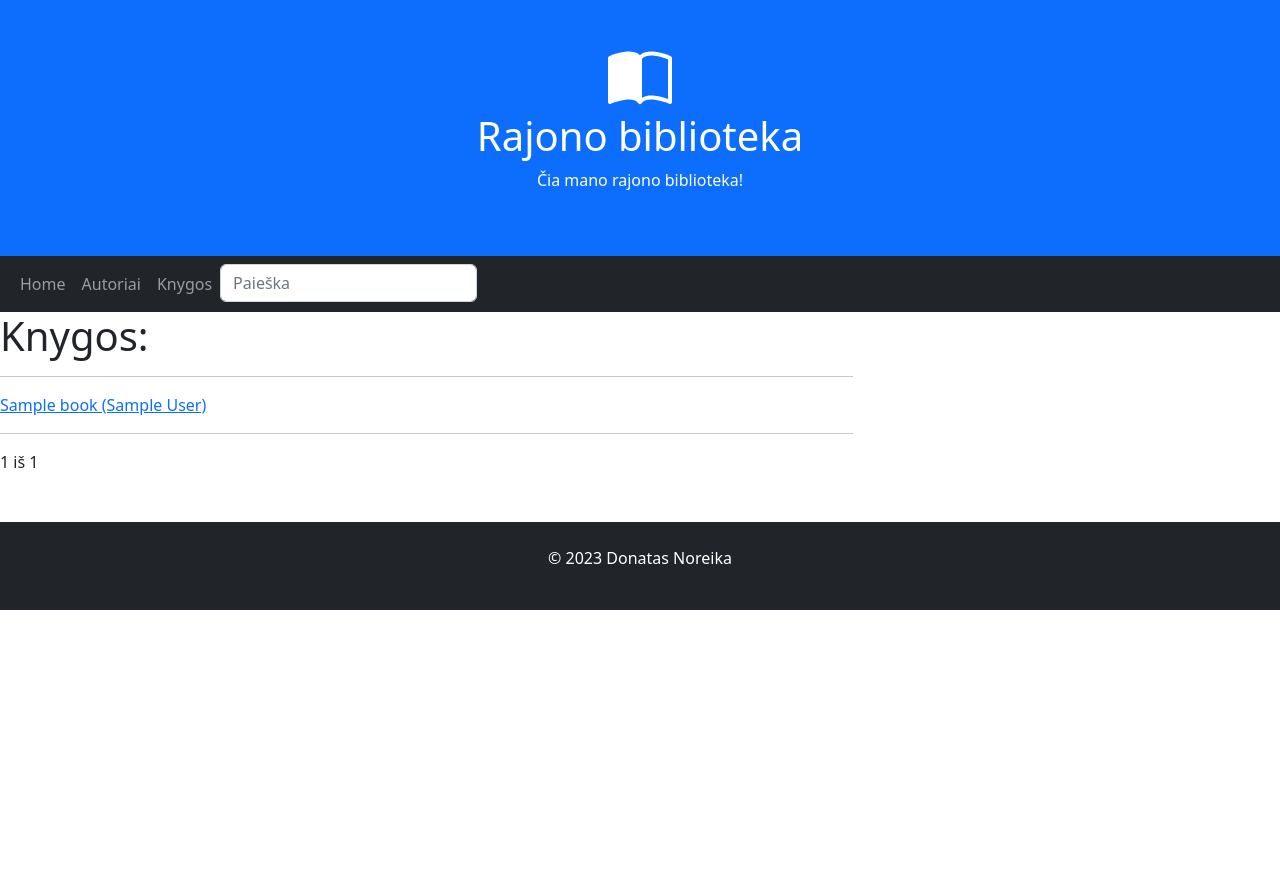
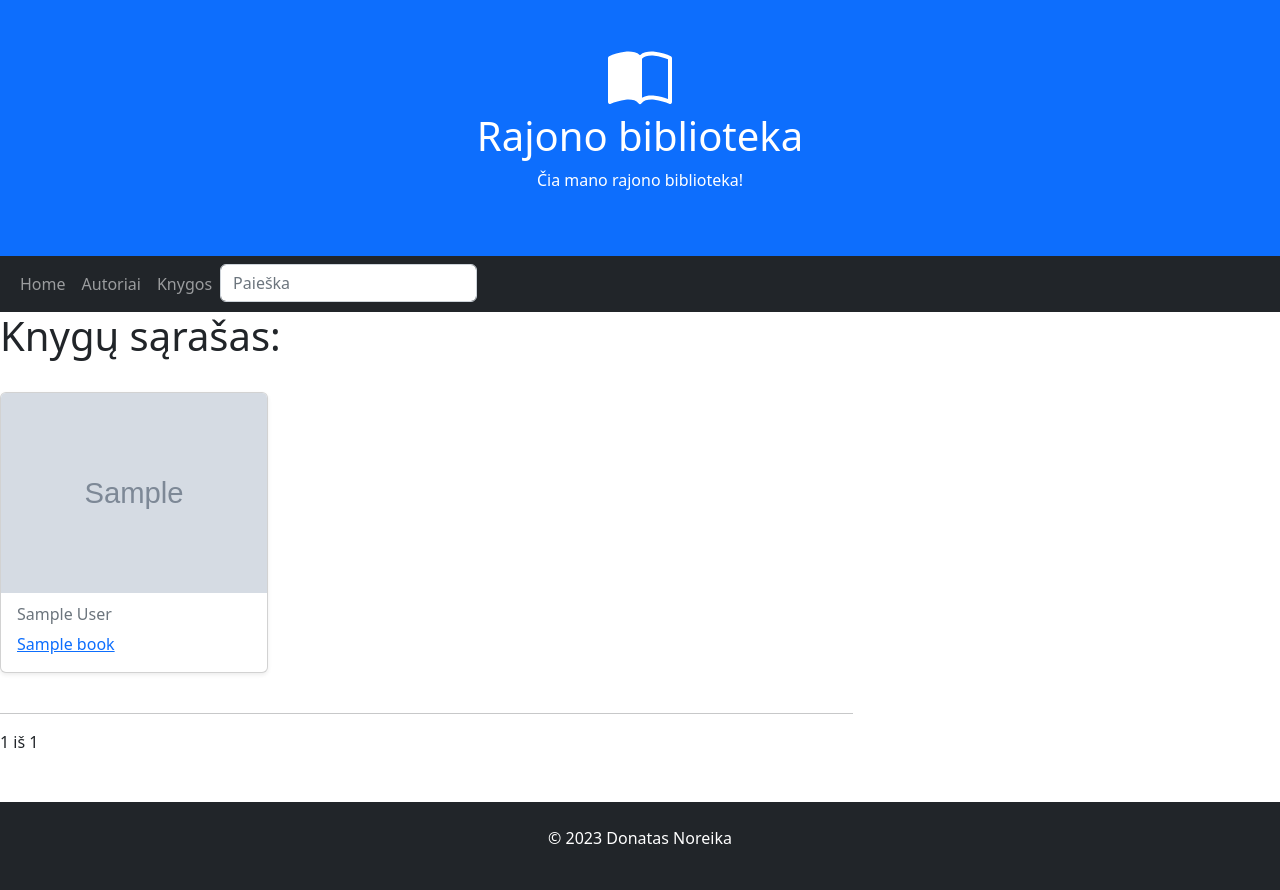
Before and after one commit to DonatasNoreika/biblioteka_2023_01, a Django app: page /library/books/ in a window 1280 px wide. Before the commit the page ends 610 px from the top, so only its background shows below. Run offline with Django 4.2, Linux system fonts and the light colour scheme; tables that the repository leaves empty hold one stand-in row (values such as "Sample post"); grey boxes marked "Sample" are stand-in pictures.

Commit message:
6: įdėti viršeliai knygų sąraše (sąrašas pakeistas į korteles) ir knygos aprašyme

```diff
--- a/mysite/library/templates/book.html
+++ b/mysite/library/templates/book.html
@@ -3,6 +3,12 @@
 {% block title %}Knyga{% endblock %}
 
 {% block content %}
+{% load static %}
+{% if book.cover %}
+  <img src="{{ book.cover.url }}" style="margin-bottom: 20px;" alt="...">
+{% else %}
+  <img src="{% static 'img/no-image.png' %}">
+{% endif %}
 <h1>Knygos aprašymas:</h1>
 <p><b>Pavadinimas:</b> {{ book.title }}</p>
 <p><b>Autorius:</b> {{ book.author }}</p>
--- a/mysite/library/templates/books.html
+++ b/mysite/library/templates/books.html
@@ -3,11 +3,29 @@
 {% block title %}Knygos{% endblock %}
 
 {% block content %}
-<h1>Knygos:</h1>
-{% for book in books %}
-<hr>
-<p><a href="{{ book.id }}">{{ book }}</a></p>
-{% endfor %}
+ {% load static %}
+    <h1>Knygų sąrašas:</h1></br>
+    {% if books %}
+    <div class="row">
+      {% for book in books %}
+        <div class="col-md-4 d-flex align-items-stretch">
+          <div class="card mb-4 shadow-sm">
+            {% if book.cover %}
+              <img src="{{ book.cover.url }}" class="card-img-top" alt="...">
+            {% else %}
+              <img src="{% static 'img/no-image.png' %}" class="card-img-top">
+            {% endif %}
+            <div class="card-body">
+              <h6 class="card-subtitle mb-2 text-muted">{{ book.author }}</h6>
+              <p class="card-text"><a href="{{ book.id }}">{{ book.title }}</a></p>
+            </div>
+          </div>
+        </div>
+      {% endfor %}
+    </div>
+    {% else %}
+      <p>Bibliotekoje knygų nėra.</p>
+    {% endif %}
 <hr>
   <div class="pagination">
     <span class="step-links">
```
Also changed, not shown: mysite/library/static/img/no-image.png (added).
